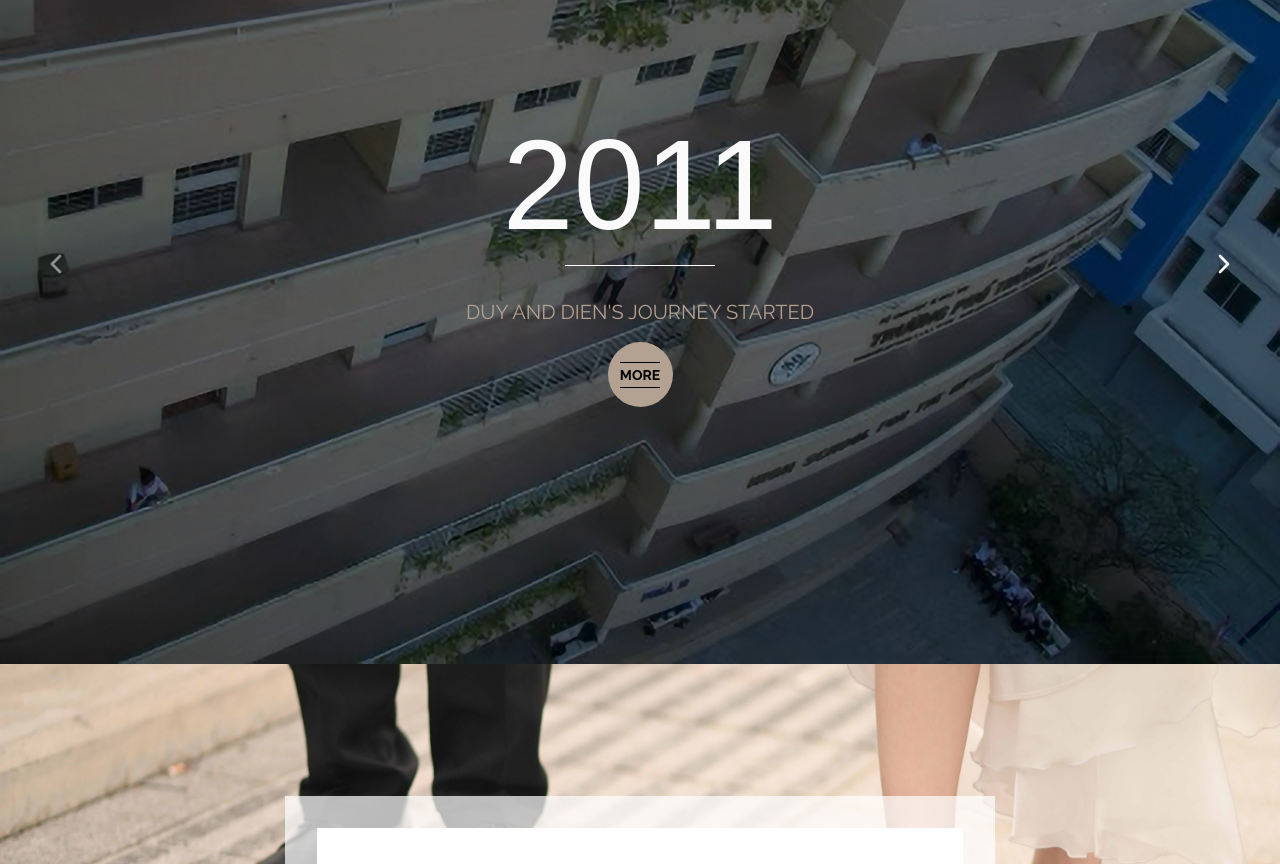
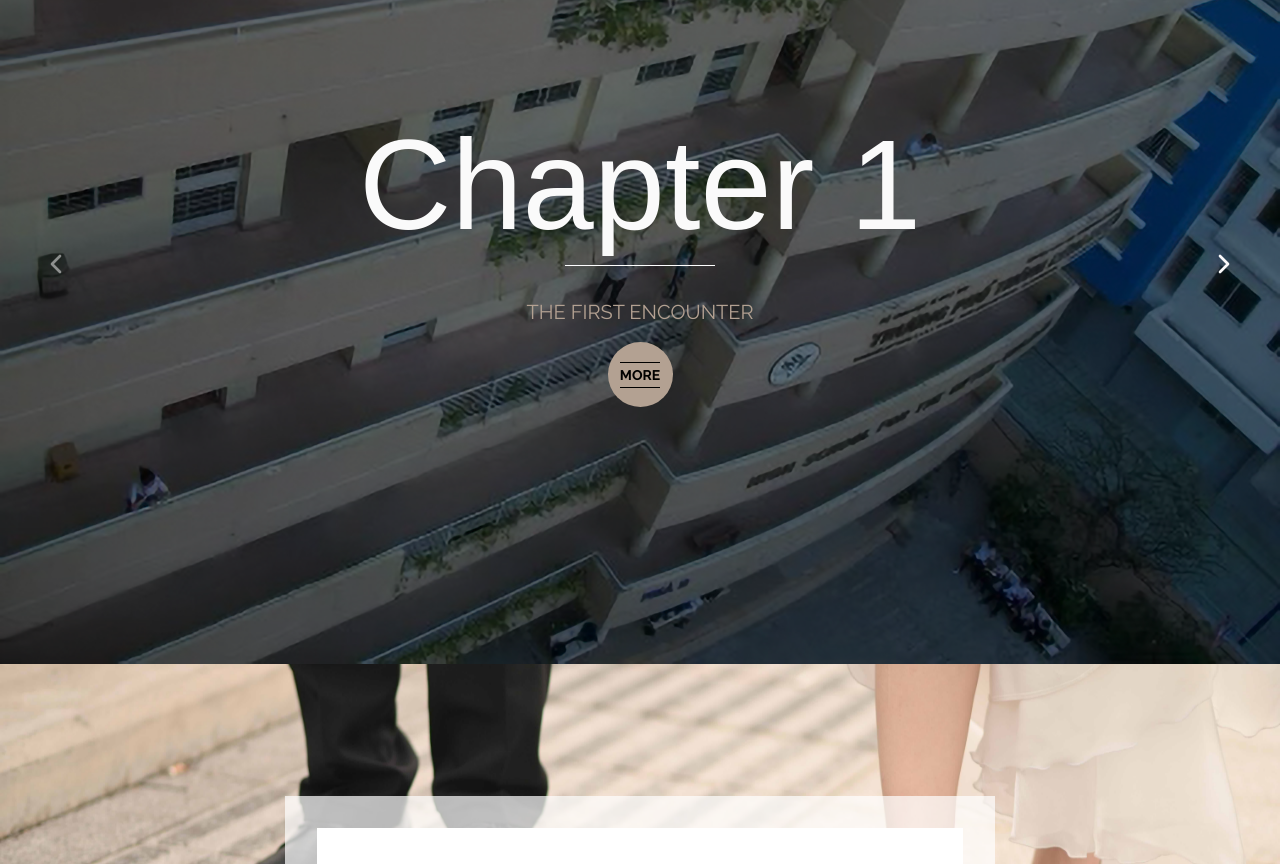
Before and after one commit to dtran2108/wedding, a Next.js app: page / in a window 1280 px wide. Shown: the part 980-1844 px from the top of the page. Built offline with nearby package versions, Linux system fonts and the light colour scheme; a web font is replaced by a local one.

Commit message:
Our story content

```diff
--- a/components/OurStory.tsx
+++ b/components/OurStory.tsx
@@ -22,50 +22,48 @@ const fleur = Fleur_De_Leah({ subsets: ['latin'], weight: '400' })
 const neuton = Neuton({ subsets: ['latin'], weight: '400' })
 const stories = [
   {
-    year: 2011,
-    title: 'Duy and Dien\'s journey started',
-    place: '',
-    content: 'Duy and Dien\'s journey started in high school as classmates. Although they didn\'t date back then, their friendship laid the foundation for a beautiful love story to unfold later in life.',
+    year: 'Chapter 1',
+    title: 'The first encounter',
+    content: 'It was 2011 when Duy and Dien first crossed paths as high school classmates. It would be nice to label them as high school '
+    + 'sweethearts, however, they unfortunately didn’t hit it off right away. He didn’t find her particularly remarkable while she also didn’t '
+    + 'take a liking to him at first. Nonetheless, as they shared the same classroom, they gradually developed a friendly bond, '
+    + 'and that friendship laid the foundation for a beautiful love story to unfold later in life.',
     image: '/images/stories/Story1.jpg'
   },
   {
-    year: 2014,
-    title: '',
-    place: '',
-    content: 'As fate would have it, Duy and Dien found themselves attending the same university after high school. This new chapter in their lives brought them closer and sparked a romantic connection between them. '
-    + 'Their shared experience marked the start of a heartfelt love story filled with growth, companionship and mutual support.',
+    year: 'Chapter 2',
+    title: 'Friends to Lovers',
+    content: 'As fate would have it, Duy and Dien found themselves attending the same university after high school. This new chapter '
+    + 'in their lives brought them closer and sparked a romantic connection between them. He was captivated by her through a song, and she found herself '
+    + 'drawn to him because of an umbrella. As people always say - the rest is history. They navigated college life, studying and enjoying parties together. '
+    + 'Their bond strengthened with each passing day, culminating in a heartfelt love story filled with growth, companionship and mutual support.',
     image: '/images/header.jpg'
   },
   {
-    year: 2017,
-    title: '',
-    place: '',
-    content: 'When Duy embarked on a year-long study abroad adventure, they faced the test of distance the first time in their relationship. Despite the challenges of being apart, their love and commitment transcended borders, '
-    + 'strengthening their bond and deepening their connection.',
+    year: 'Chapter 3',
+    title: 'Love across continents',
+    content: 'In 2017, when Duy embarked on a study abroad adventure, they faced the test of distance the first time in their relationship. It was a '
+    + 'stressful and emotional time - the timezone difference, the lack of physical contact, and the yearning made them struggle, '
+    + 'but those problems also make them stronger and taught them the importance of communication, empathy and understanding. ',
+    content2: 'Duy returned after a year, but it was now Dien’s turn to venture into her own journey abroad for further studies. The second time didn’t '
+    + 'make it easier for them, especially due to its extended duration and the added complication of the pandemic. Despite all the challenges of being '
+    + 'separated, their dedication and commitment transcended borders, strengthening their bond and deepening their connection. It was a love that '
+    + 'distance defied. And they clearly saw that they should never be apart again.',
     image: '/images/header.jpg'
   },
   {
-    year: 2018,
-    title: '',
-    place: '',
-    content: 'As Duy returned, it was now Dien\'s turn to venture into her own journey abroad for further studies, presenting new tests and adventures for the couple. '
-    + 'As they navigated the challenges of being apart together, their support and dedication to each other remained unwavering, and their relationship preserved and strengthened.',
+    year: 'Chapter 4',
+    title: 'The promise of forever',
+    content: 'After realizing that they are the one in each other’s lives, in a blissful summer day in 2022, Duy traveled to Paris to surprise Dien with a heartfelt '
+    + 'proposal, and she said yes! In the City of Love, he put a ring on her finger, marking a beautiful milestone in their relationship filled with '
+    + 'love, adventure, and a promising future together.',
     image: '/images/header.jpg'
   },
   {
-    year: 2022,
-    title: '',
-    place: '',
-    content: 'After realizing that they are the one in each other\'s lives, in a romantic gesture, Duy traveled to Paris to surprise Dien with a heartfelt proposal, and she said yes. In the City of Love, he put a ring on her '
-    + 'finger, marking a beautiful milestone in their relationship filled with love, adventure, and a promising future together.',
-    image: '/images/header.jpg'
-  },
-  {
-    year: 2024,
-    title: '',
-    place: '',
-    content: 'Now, after thirteen years since their first encounter and a decade of love, they choose forever, knowing their love was meant to last a lifetime. '
-    + 'Join Dien and Duy as they take you on their journey of everlasting love and true companionship!',
+    year: 'Chapter 5',
+    title: 'Happily ever after',
+    content: 'Now, after thirteen years since their first encounter and a decade of love, they choose forever, knowing their love was meant to last a lifetime.',
+    content2: 'Join Dien and Duy as they take you on their journey of everlasting love and true companionship!',
     image: '/images/header.jpg'
   }
 ]
@@ -117,7 +115,7 @@ export default function OurStory() {
                               {stories[index].year}
                             </h1>
                             <h2 className='text-xl text-black my-4'>
-                              {stories[index].place.toUpperCase()}
+                              {stories[index].title.toUpperCase()}
                             </h2>
                             <div className='w-[150px] h-[1px] bg-black mt-4 '></div>
                             <p
@@ -127,6 +125,9 @@ export default function OurStory() {
                               )}
                             >
                               {stories[index].content}
+                              {stories[index].content2 ? <br/> : ''}
+                              {stories[index].content2 ? <br/> : ''}
+                              {stories[index].content2 ? stories[index].content2 : ''}
                             </p>
                           </div>
                         </div>
```
